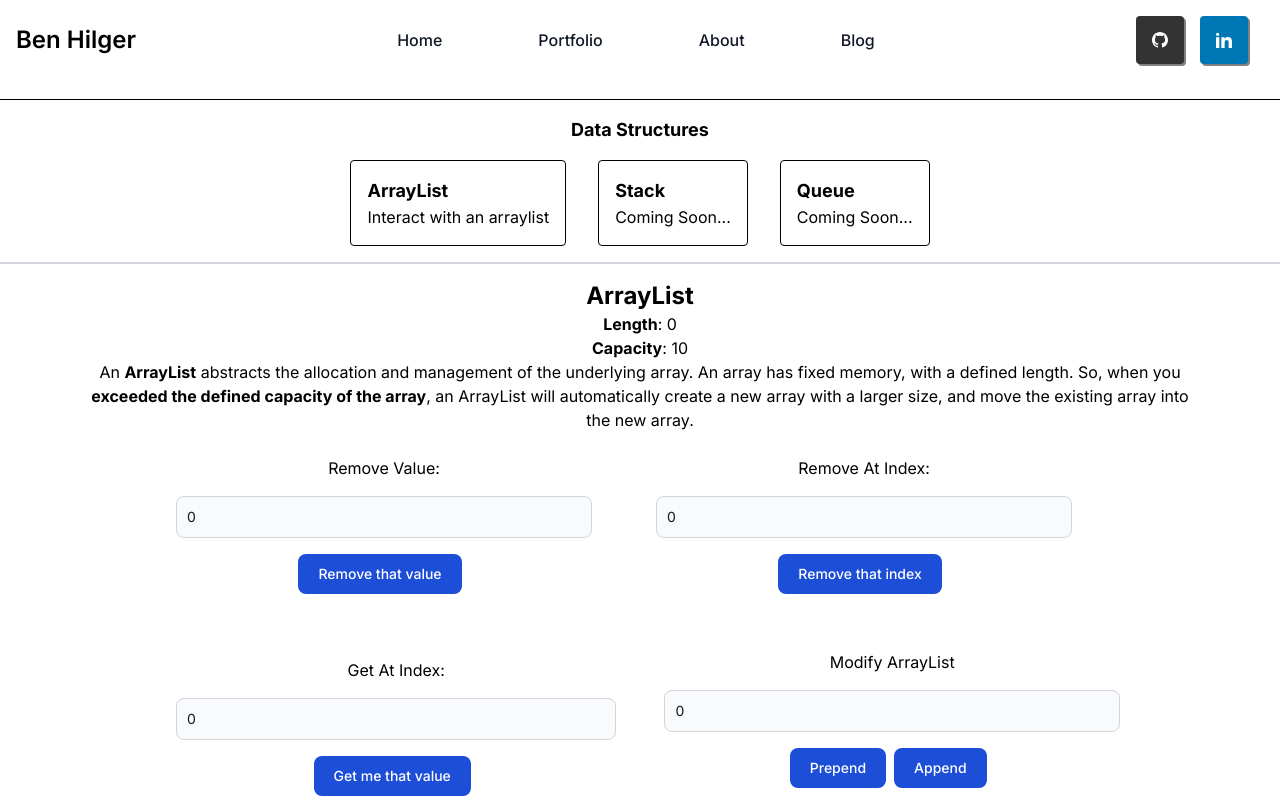
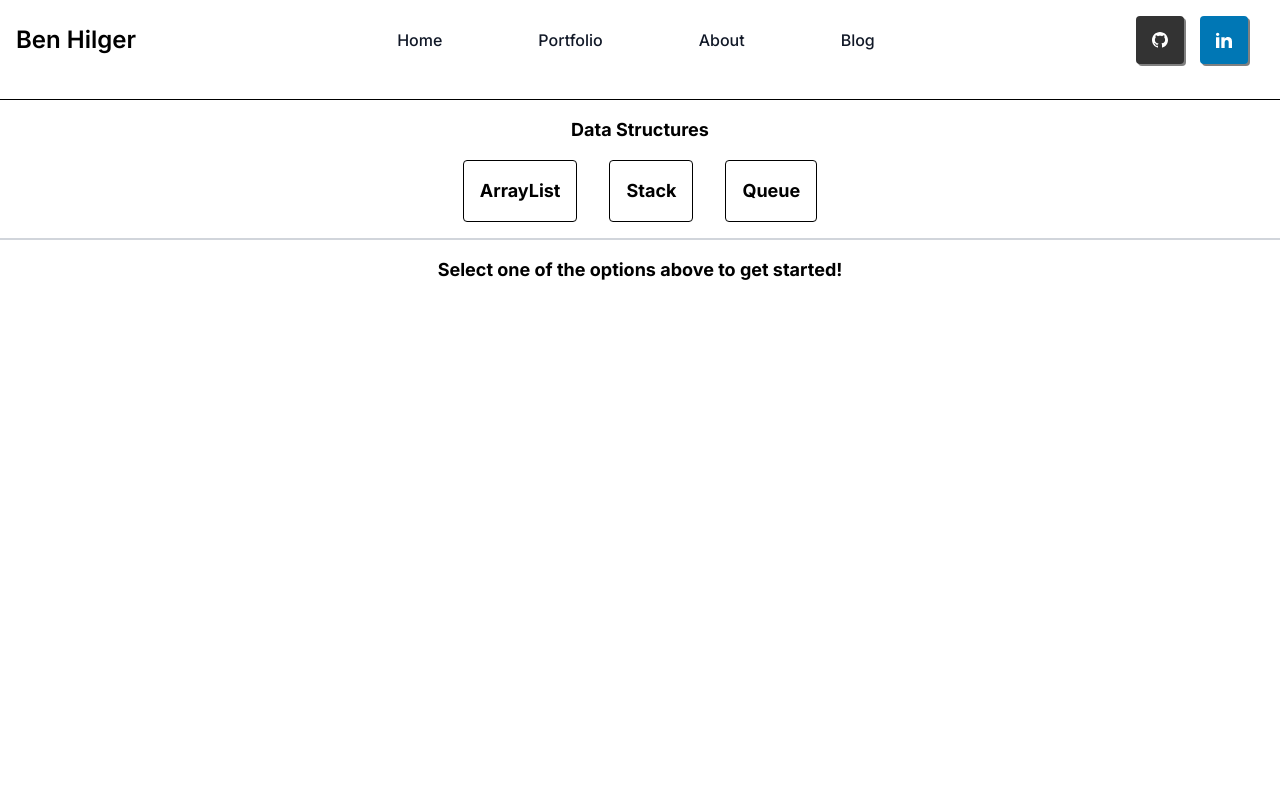
Before and after one commit to Ben-Hilger/website, a Next.js app in the folder web/: page /data-structures in a window 1280 px wide. Shown: the top 800 px of the page. Built offline with nearby package versions, Linux system fonts and the light colour scheme.

Commit message:
Update format, separate into different pages

```diff
--- a/web/src/app/components/card.tsx
+++ b/web/src/app/components/card.tsx
@@ -2,7 +2,7 @@
 
 interface CardProps {
     title: string,
-    description: string,
+    description?: string,
     link?: string|null
     target?: string|null
 }
@@ -24,10 +24,17 @@ export default function Card(props: CardProps) {
         return base;
     }
 
+    function getDescription() {
+        if (!props.description || props.description === "") {
+            return <></>
+        }
+        return <p>{ props.description }</p>
+    }
+
     return (
     <div className={ getClasses() } onClick={() => { navigateTo() }}>
         <b className="text-lg">{ props.title }</b>
-        <p>{ props.description }</p>
+        { getDescription() }
     </div>
   );
 }
--- a/web/src/app/data-structures/arraylist.tsx
+++ b/web/src/app/data-structures/arraylist/page.tsx
@@ -1,6 +1,7 @@
 'use client';
 
 import React from "react";
+import DataStructureNavigation from "../datastructure.navigation";
 
 export default function ArrayList() {
 
@@ -235,6 +236,8 @@ export default function ArrayList() {
     }
 
     return (
+        <>
+            <DataStructureNavigation />
             <div className="w-100 flex flex-col align-items-center">
                 <b className="text-2xl">ArrayList</b>
                 <p><b>Length</b>: {length}</p>
@@ -263,5 +266,6 @@ export default function ArrayList() {
                     { getEmptySlots() }
                 </div>
             </div>
+        </>
     );
 }
--- /dev/null
+++ b/web/src/app/data-structures/datastructure.navigation.tsx
@@ -0,0 +1,40 @@
+import Card from "../components/card";
+
+type DataStructure = {
+    title: string,
+    link: string
+}
+
+const dataStructures: DataStructure[] = [
+   {title: "ArrayList", link: "/data-structures/arraylist"},
+   {title: "Stack", link: "/data-structures/stack"},
+   {title: "Queue", link: "/data-structures/queue"}
+]
+
+export default function DataStructureNavigation() {
+
+    return (
+        <>
+            <div className="flex flex-col justify-content-center align-items-center">
+                <div className="border-b-2 border-gray-300 w-100 flex flex-col align-items-center mb-1">
+                    <b className="text-lg mt-1">Data Structures</b>
+                    <div className="flex flex-row">
+                    {
+                        dataStructures.map((dataStructure, index) => {
+                            return (
+                                <Card
+                                    key={index}
+                                    title={dataStructure.title}
+                                    link={dataStructure.link}
+                                    target="_self"
+                                />
+                            );
+                        })
+                    }
+                    </div>
+                </div>
+            </div>
+        </>
+    );
+
+}
--- a/web/src/app/data-structures/page.tsx
+++ b/web/src/app/data-structures/page.tsx
@@ -1,43 +1,14 @@
-import Card from "../components/card";
-import ArrayList from "./arraylist";
-
-type DataStructure = {
-    title: string,
-    description: string,
-    link: string
-}
-
-const dataStructures: DataStructure[] = [
-   {title: "ArrayList", description: "Interact with an arraylist", link: "#arraylist"},
-   {title: "Stack", description: "Coming Soon...", link: "#stack"},
-   {title: "Queue", description: "Coming Soon...", link: "#queue"}
-]
-
-export default function DataStructures() {
+import DataStructureNavigation from "./datastructure.navigation";
+export default function Page() {
 
     return (
         <>
-            <div className="flex flex-col justify-content-center align-items-center">
-                <div className="border-b-2 border-gray-300 w-100 flex flex-col align-items-center mb-1">
-                    <b className="text-lg mt-1">Data Structures</b>
-                    <div className="flex flex-row">
-                    {
-                        dataStructures.map((dataStructure, index) => {
-                            return (
-                                <Card
-                                    key={index}
-                                    title={dataStructure.title}
-                                    description={dataStructure.description}
-                                    link={dataStructure.link}
-                                    target="_self"
-                                />
-                            );
-                        })
-                    }
-                    </div>
-                </div>
-                <ArrayList />
-            </div>
+            <DataStructureNavigation />
+            <p className="text-center w-100">
+                <b className="text-lg">
+                    Select one of the options above to get started!
+                </b>
+            </p>
         </>
     );
 
--- /dev/null
+++ b/web/src/app/data-structures/queue/page.tsx
@@ -0,0 +1,10 @@
+import DataStructureNavigation from "../datastructure.navigation";
+
+export default function Page() {
+    return (
+        <>
+            <DataStructureNavigation />
+            <p className="text-center w-100">This page is under construction. Check back soon!</p>
+        </>
+    );
+}
--- /dev/null
+++ b/web/src/app/data-structures/stack/page.tsx
@@ -0,0 +1,10 @@
+import DataStructureNavigation from "../datastructure.navigation";
+
+export default function Page() {
+    return (
+        <>
+            <DataStructureNavigation />
+            <p className="text-center w-100">This page is under construction. Check back soon!</p>
+        </>
+    );
+}
```
Lines whose indentation alone changed are shown as unchanged.
